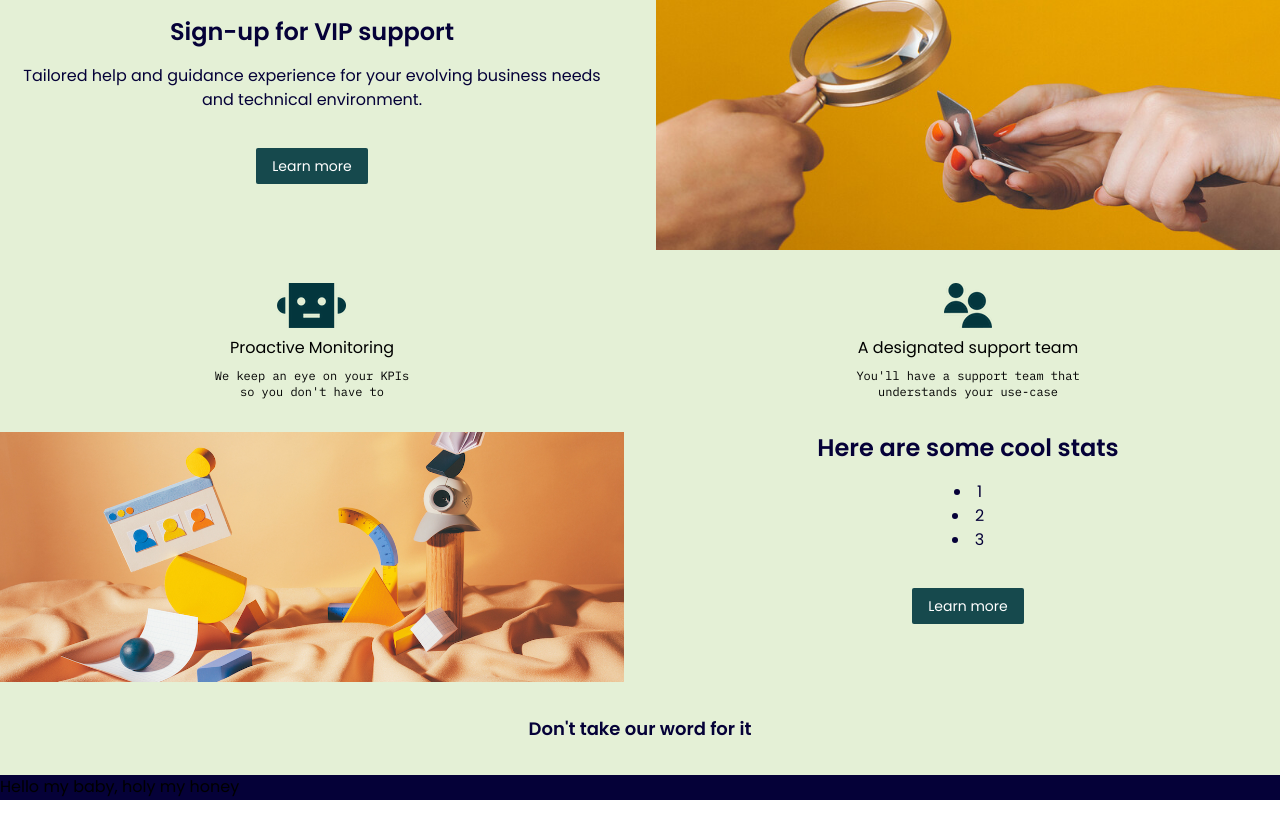
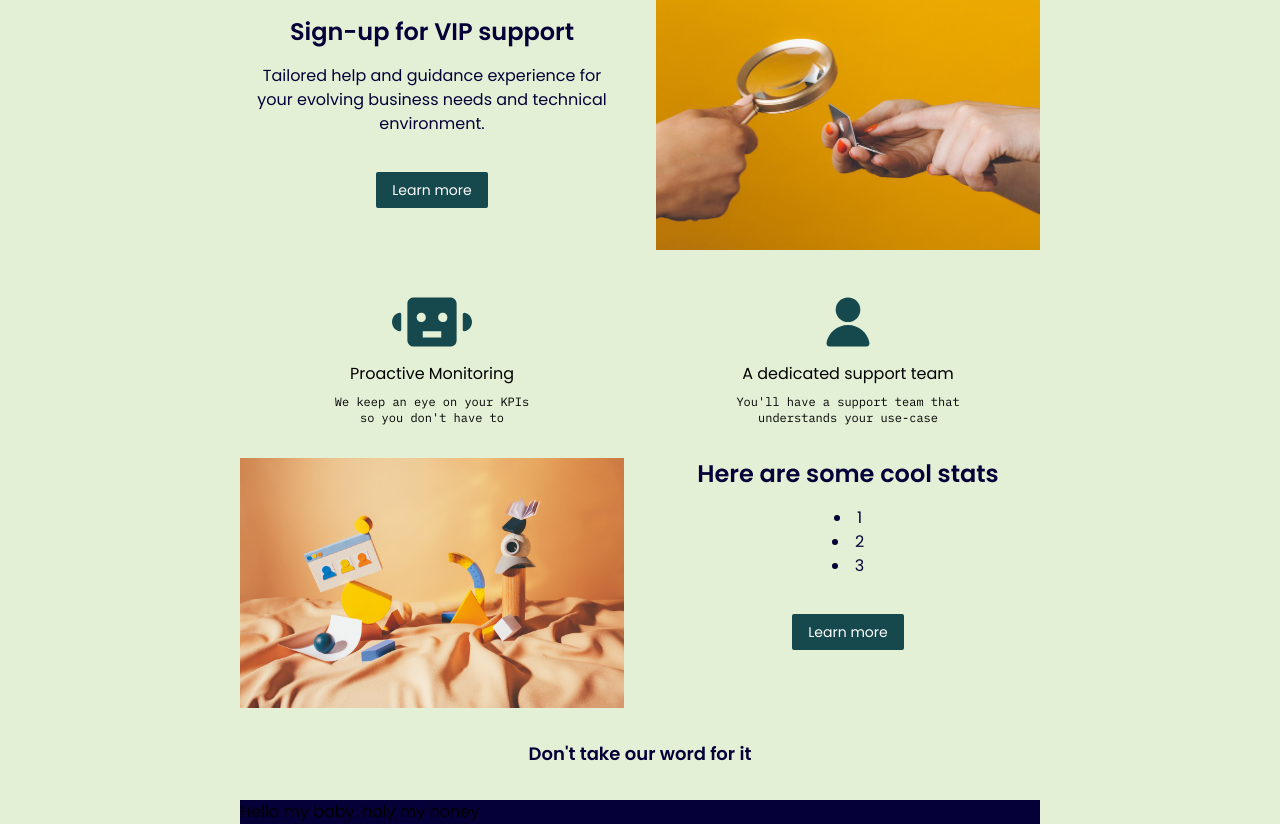
Before and after one commit to zendesk/custom-pages-example, a React (Create React App) app in the folder my-app/: page / in a window 1280 px wide. Before the commit the page ends 800 px from the top, so only its background shows below. Built offline with nearby package versions, Linux system fonts and the light colour scheme.

Commit message:
Full screen width added, along with terrible SVG implementation

```diff
--- a/my-app/custom.d.ts
+++ /dev/null
@@ -1,4 +0,0 @@
-declare module '*.svg' {
-  const content: React.FunctionComponent<React.SVGAttributes<SVGElement>>;
-  export default content;
-}
--- a/my-app/src/App.tsx
+++ b/my-app/src/App.tsx
@@ -2,12 +2,27 @@ import React from 'react';
 import './App.css';
 import Modal from './components/Modal';
 import Testimonials from './components/Testimonials';
-import Bot from './components/Bot';
 
+const Bot = ({}: React.SVGProps<SVGSVGElement>) => (
+  <svg xmlns="http://www.w3.org/2000/svg" focusable="false" viewBox="0 0 26 26">
+    <path
+      className="fill-[#16494D] "
+      d="M19 5c1.054 0 1.918.816 1.995 1.85L21 7v12a2.001 2.001 0 01-1.85 1.995L19 21H7a2.001 2.001 0 01-1.995-1.85L5 19V7c0-1.054.816-1.918 1.85-1.995L7 5h12zm-3 11h-6v2h6v-2zM2.5 10a.5.5 0 01.492.41L3 10.5v5a.5.5 0 01-.5.5c-1 0-2.5-1.165-2.5-3s1.5-3 2.5-3zm21 0c1 0 2.5 1.165 2.5 3s-1.5 3-2.5 3a.5.5 0 01-.5-.5v-5a.5.5 0 01.5-.5zm-7 0c-.825 0-1.5.675-1.5 1.5 0 .776.598 1.42 1.356 1.493L16.5 13l.144-.007A1.505 1.505 0 0018 11.5c0-.825-.675-1.5-1.5-1.5zm-7 0c-.776 0-1.42.598-1.493 1.356L8 11.5l.007.144A1.505 1.505 0 009.5 13c.825 0 1.5-.675 1.5-1.5S10.325 10 9.5 10z"
+    />
+  </svg>
+);
+const Person = ({}: React.SVGProps<SVGSVGElement>) => (
+  <svg xmlns="http://www.w3.org/2000/svg" focusable="false" viewBox="0 0 26 26">
+    <g className="fill-[#16494D] ">
+      <circle cx="13" cy="9" r="4" />
+      <path d="M7.019 21c-.613 0-1.105-.538-1.007-1.136C6.561 16.538 9.481 14 13 14s6.439 2.538 6.987 5.864c.099.598-.394 1.136-1.006 1.136H7.019z" />
+    </g>
+  </svg>
+);
 function App() {
   return (
     <div className="bg-[#E4F0D6]">
-      <div className="min-h-screen flex flex-wrap mx-auto max-w-[10n00px]">
+      <div className="min-h-screen flex flex-wrap mx-auto max-w-[800px]">
         <div className="grid grid-cols1 md:grid-cols-2 gap-8 w-full">
           <div className="font-sans text-[#050138] grid-rows-3 text-center mx-20 md:m-4 space-y-4 order-2 md:order-1 col-span-2 md:col-span-1">
             <div className="text-2xl justify-center font-semibold">
@@ -37,17 +52,19 @@ function App() {
           </div>
 
           <div className="order-3 grid-rows-3 col-span-2 md:col-span-1 mx-auto text-center pt-5 md:pt-0  ">
-            <img className="mx-auto pb-2" src="/robo50.png" alt="robo" />
+            <svg className="h-20 mx-auto">
+              <Bot />
+            </svg>
             <div className="text-md">Proactive Monitoring</div>
             <div className="mx-auto pt-2 text-xs font-mono w-3/5">
               We keep an eye on your KPIs so you don't have to
             </div>
           </div>
           <div className="order-4 grid-rows-3 mx-auto col-span-2 md:col-span-1 text-center">
-            <div className="mx-auto">
-              <img className="mx-auto pb-2" src="/team50.png" alt="robo" />
-            </div>
-            <div className="text-md">A designated support team</div>
+            <svg className="h-20 mx-auto">
+              <Person />
+            </svg>
+            <div className="text-md">A dedicated support team</div>
             <div className="mx-auto pt-2 text-xs font-mono w-3/5">
               You'll have a support team that understands your use-case
             </div>
--- a/my-app/src/components/Bot.tsx
+++ /dev/null
@@ -1,12 +0,0 @@
-import React from 'react';
-import ZendeskIcon from '@zendeskgarden/svg-icons/src/26/bot-generic.svg';
-
-function Bot() {
-  return (
-    <div>
-      <ZendeskIcon />
-    </div>
-  );
-}
-
-export default Bot;
```
